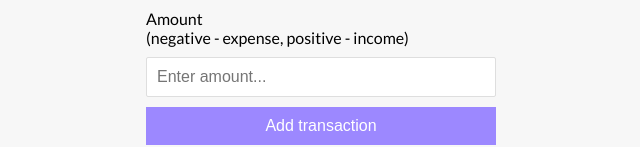
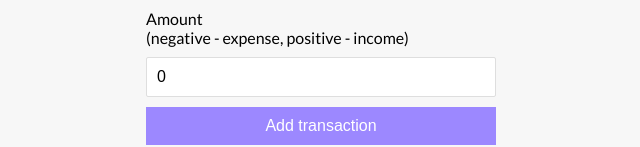
Before and after one commit to JacobDangCS/budget-tracker, a React (Create React App) app: page / in a window 1280 px wide. Shown: the part 555-702 px from the top of the page, without its empty margins (319-959 px from the left). Built offline with nearby package versions, Linux system fonts and the light colour scheme.

Commit message:
finalize front end

```diff
--- a/src/components/AddTrans.js
+++ b/src/components/AddTrans.js
@@ -2,8 +2,8 @@ import React, { useState, useContext } from 'react';
 import { GlobalContext } from '../context/GlobalState';
 
 export const AddTrans = () => {
-  const { text, setText } = useState('');
-  const { amount, setAmount } = useState(0);
+  const [text, setText]= useState('');
+  const [amount, setAmount] = useState(0);
 
   const {addTransaction} = useContext(GlobalContext);
 
--- a/src/components/TransList.js
+++ b/src/components/TransList.js
@@ -9,7 +9,7 @@ export const TransList = () => {
     <>
       <h3>History</h3>
       <ul className="list">
-        {transactions.map(transaction => { <Transaction key={transaction.id} transaction={transaction}/> })}
+        {transactions.map(transaction => ( <Transaction key={transaction.id} transaction={transaction}/> ))}
       </ul>
     </>
   )
```
